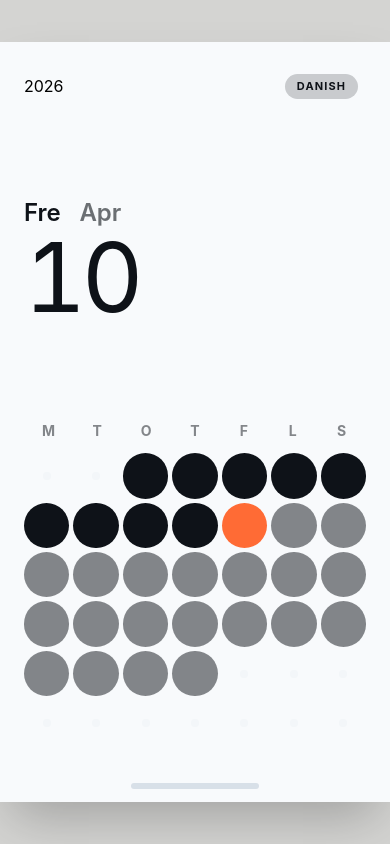
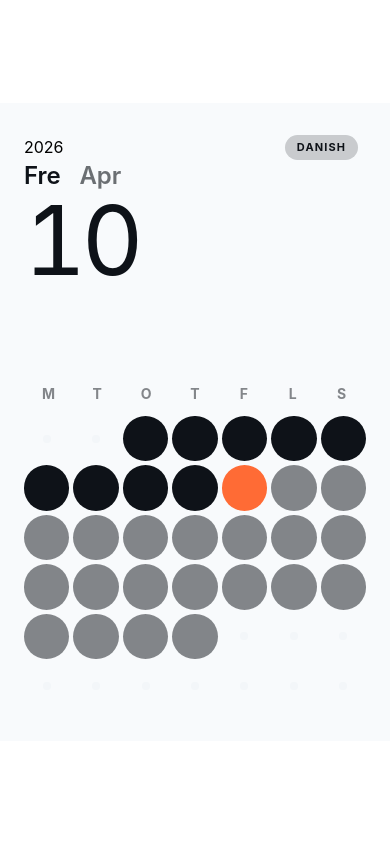
Before and after one commit to markandrevegas/calendar, a Nuxt app: page / in a window 390 px wide. Built offline with nearby package versions, Linux system fonts and the light colour scheme.

Commit message:
height mobile fix

```diff
--- a/app/components/CalendarHeader.vue
+++ b/app/components/CalendarHeader.vue
@@ -39,20 +39,20 @@ const currentFormat = useCookie("calendar-format", {
 
 <template>
 	<div class="flex flex-1 flex-col">
-		<div class="w-full flex justify-between">
+		<div class="flex w-full justify-between">
 			<span>{{ viewDate.getFullYear() }}</span>
 			<LanguageSwitcher v-model="currentFormat" />
 		</div>
-		<div class="flex-1 flex flex-col justify-end pb-24">
+		<div class="flex flex-1 flex-col justify-end pb-24">
 			<div class="flex w-32 font-semibold whitespace-nowrap">
-				<span class="text-2xl text-abyssal inline-block w-[3.5ch]">
+				<span class="text-abyssal inline-block w-[3.5ch] text-2xl">
 					{{ currentWeekdayName }}
 				</span>
-				<span class="text-2xl text-abyssal/60 inline-block w-[3.5ch]">
+				<span class="text-abyssal/60 inline-block w-[3.5ch] text-2xl">
 					{{ currentMonthName }}
 				</span>
 			</div>
-			<h1 class="text-abyssal tracking-min text-[6rem] w-[3.5ch] leading-none tabular-nums">
+			<h1 class="text-abyssal tracking-min w-[3.5ch] text-[6rem] leading-none tabular-nums">
 				{{ displayDayLabel }}
 			</h1>
 		</div>
--- a/app/components/ui/LanguageSwitcher.vue
+++ b/app/components/ui/LanguageSwitcher.vue
@@ -13,10 +13,7 @@ const toggleFormat = () => {
 
 <template>
 	<div class="flex justify-end px-2">
-		<button
-			@click="toggleFormat"
-			class="bg-abyssal/20 text-abyssal flex items-center rounded-full px-3 py-1 text-[11px] font-bold tracking-widest uppercase transition-colors hover:bg-abyssal/30"
-		>
+		<button @click="toggleFormat" class="bg-abyssal/20 text-abyssal hover:bg-abyssal/30 flex items-center rounded-full px-3 py-1 text-[11px] font-bold tracking-widest uppercase transition-colors">
 			<span>{{ modelValue === "dk" ? "DANISH" : "ENGLISH" }}</span>
 		</button>
 	</div>
--- a/app/layouts/default.vue
+++ b/app/layouts/default.vue
@@ -1,15 +1,15 @@
 <template>
-	<div class="flex min-h-screen items-center justify-center bg-[#D4D4D2]">
-		<main class="relative z-0 flex h-[667px] w-full max-w-[440px] min-w-0 flex-col overflow-hidden bg-slate-50 shadow-2xl transition-all duration-300 sm:rounded-[3rem] sm:border-[8px] sm:border-slate-900" style="height: clamp(667px, 90vh, 932px)">
+	<div class="flex min-h-screen items-center justify-center">
+		<main class="relative z-0 flex h-full w-full flex-col overflow-hidden bg-slate-50 transition-all duration-300 md:my-auto sm:h-full sm:max-h-[932px] sm:min-h-[667px] sm:w-[440px] sm:rounded-[3rem] sm:border-[8px] sm:border-slate-900 sm:shadow-2xl">
 			<div class="relative -top-[10px] hidden h-8 w-full items-center justify-center sm:flex">
 				<div class="h-6 w-32 rounded-b-2xl bg-slate-900"></div>
 			</div>
 
 			<div class="min-w-0 flex-1 overflow-hidden px-6 py-8">
-				<slot />
+				<slot></slot>
 			</div>
 
-			<div class="flex h-6 w-full items-center justify-center pb-2">
+			<div class="hidden h-6 w-full items-center justify-center pb-2 sm:flex">
 				<div class="h-1.5 w-32 rounded-full bg-slate-400/30"></div>
 			</div>
 		</main>
```
